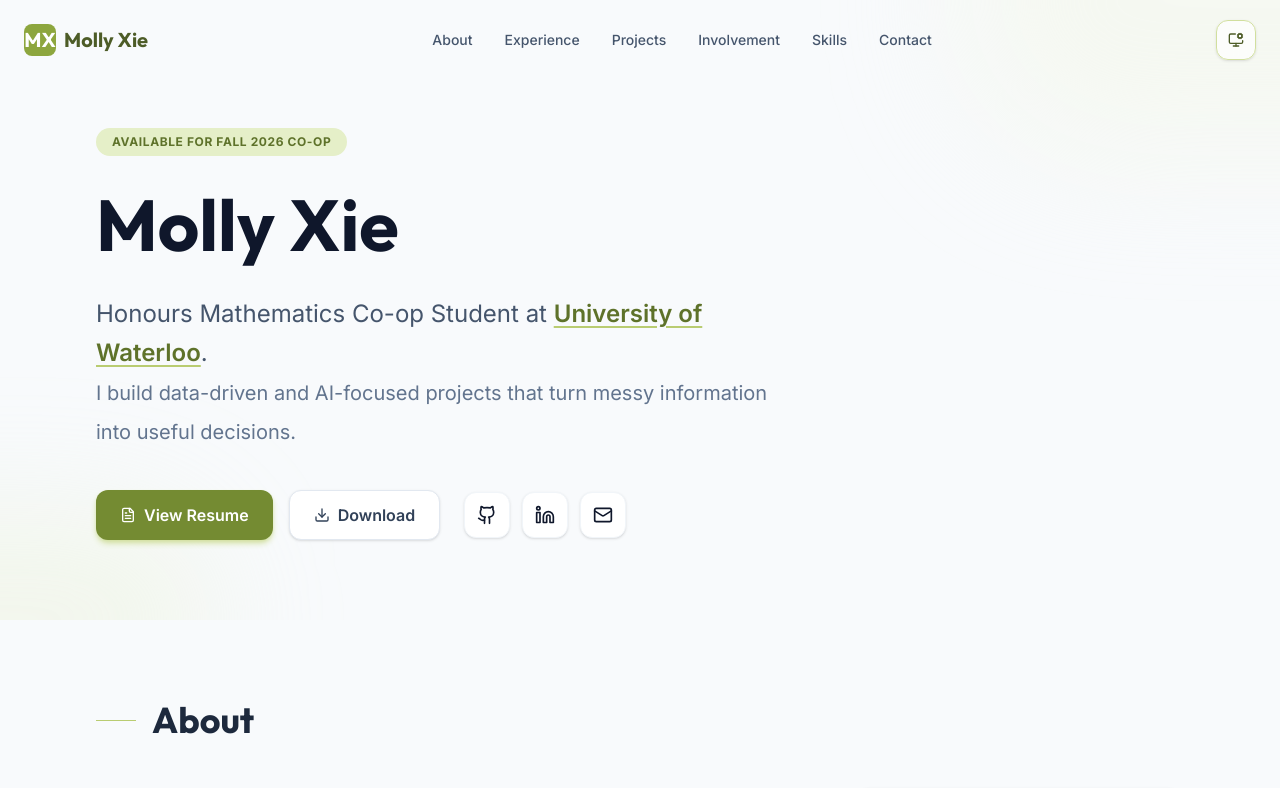
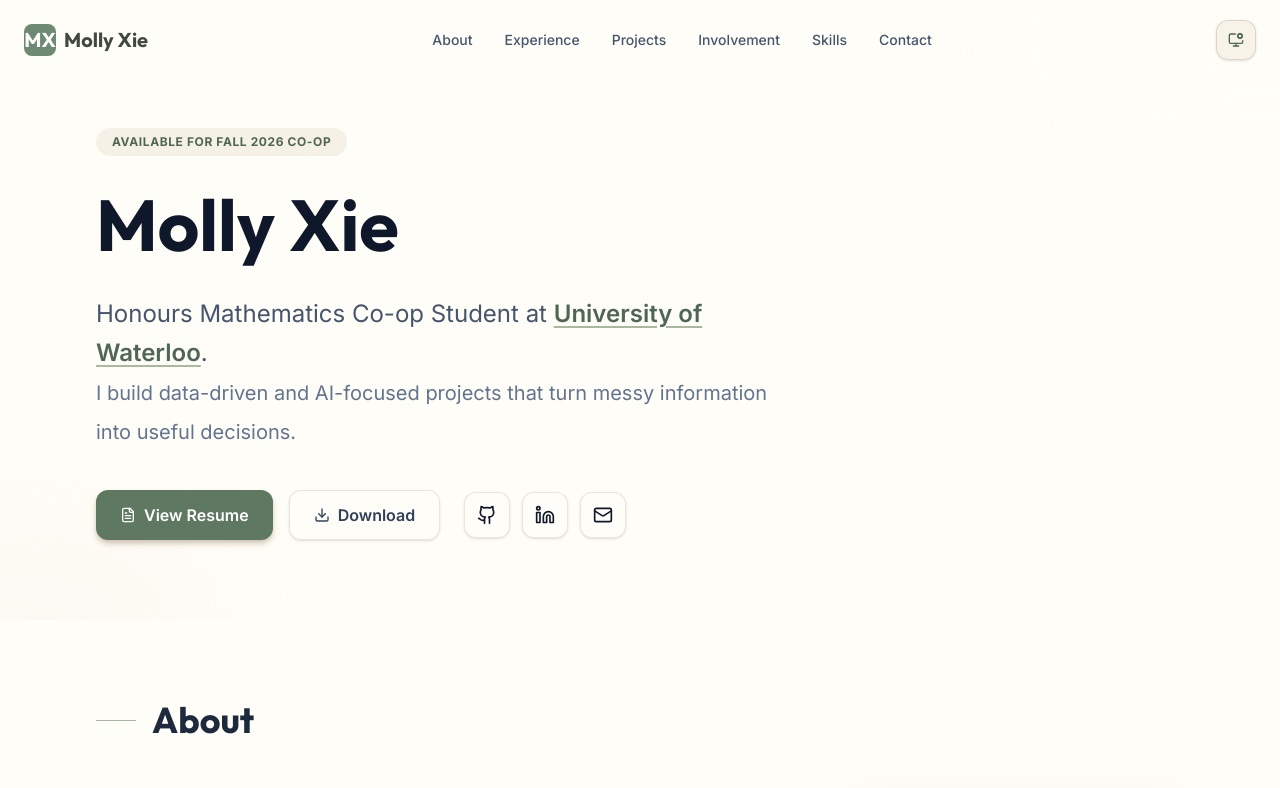
Before and after one commit to molly-xie-uw/website, a React (Vite) app: page / in a window 1280 px wide. Shown: the top 788 px of the page. Built offline with nearby package versions, Linux system fonts and the light colour scheme.

Commit message:
Refine palette with matcha colors

```diff
--- a/src/index.css
+++ b/src/index.css
@@ -5,16 +5,16 @@
   --font-sans: "Inter", ui-sans-serif, system-ui, sans-serif;
   --font-display: "Outfit", sans-serif;
 
-  --color-matcha-50: #f4f8e8;
-  --color-matcha-100: #e5efc8;
-  --color-matcha-200: #d1df9e;
-  --color-matcha-300: #b9cc71;
-  --color-matcha-400: #a1b94f;
-  --color-matcha-500: #8da63e;
-  --color-matcha-600: #748b32;
-  --color-matcha-700: #5e722a;
-  --color-matcha-800: #4d5c27;
-  --color-matcha-900: #283414;
+  --color-matcha-50: #fffdf8;
+  --color-matcha-100: #f6f1e7;
+  --color-matcha-200: #cfc3b0;
+  --color-matcha-300: #a9b8a0;
+  --color-matcha-400: #88a18a;
+  --color-matcha-500: #6f8a72;
+  --color-matcha-600: #5f7862;
+  --color-matcha-700: #506654;
+  --color-matcha-800: #40483f;
+  --color-matcha-900: #283027;
 }
 
 @layer base {
@@ -28,7 +28,8 @@
   }
 
   body {
-    @apply bg-slate-50 text-slate-900 antialiased selection:bg-matcha-200;
+    @apply text-slate-900 antialiased selection:bg-matcha-300 selection:text-matcha-900;
+    background: #fffdf8;
   }
 }
 
@@ -38,40 +39,66 @@
   }
 
   .glass-card {
-    @apply bg-white/70 backdrop-blur-md border border-white/20 shadow-sm rounded-2xl transition-all duration-300;
+    @apply backdrop-blur-md shadow-sm rounded-2xl transition-all duration-300;
+    background: rgba(246, 241, 231, 0.72);
+    border: 1px solid rgba(207, 195, 176, 0.42);
+    box-shadow: 0 16px 45px rgba(64, 72, 63, 0.08);
   }
 }
 
 @layer utilities {
+  .bg-slate-50,
+  .bg-slate-50\/50 {
+    background-color: rgba(255, 253, 248, 0.72) !important;
+  }
+
+  .bg-white,
+  .bg-white\/70,
+  .bg-white\/80 {
+    background-color: rgba(255, 253, 248, 0.82) !important;
+  }
+
+  .border-slate-50,
+  .border-slate-100,
+  .border-slate-200 {
+    border-color: rgba(207, 195, 176, 0.42) !important;
+  }
   .dark body {
-    @apply bg-[#0f130f] text-slate-100 selection:bg-matcha-700 selection:text-white;
+    @apply text-slate-100 selection:bg-matcha-600 selection:text-white;
+    background: #202720;
   }
 
   .dark .glass-card {
-    background: rgba(19, 25, 20, 0.78);
-    border-color: rgba(209, 223, 158, 0.18);
+    background: rgba(64, 72, 63, 0.72);
+    border-color: rgba(169, 184, 160, 0.20);
     box-shadow: 0 18px 55px rgba(0, 0, 0, 0.22);
   }
 
+  .theme-toggle {
+    background: rgba(246, 241, 231, 0.86) !important;
+    border-color: rgba(207, 195, 176, 0.62) !important;
+    color: #506654 !important;
+  }
+
   .dark .theme-toggle {
-    background: rgba(19, 25, 20, 0.78) !important;
-    border-color: rgba(209, 223, 158, 0.26) !important;
-    color: #e5efc8 !important;
+    background: rgba(64, 72, 63, 0.82) !important;
+    border-color: rgba(169, 184, 160, 0.26) !important;
+    color: #f6f1e7 !important;
   }
 
   .dark .bg-white,
   .dark .bg-white\/70,
   .dark .bg-white\/80 {
-    background-color: rgba(19, 25, 20, 0.86) !important;
+    background-color: rgba(64, 72, 63, 0.90) !important;
   }
 
   .dark .bg-slate-50,
   .dark .bg-slate-50\/50 {
-    background-color: rgba(12, 17, 13, 0.84) !important;
+    background-color: rgba(32, 39, 32, 0.84) !important;
   }
 
   .dark .bg-slate-100 {
-    background-color: rgba(229, 239, 200, 0.10) !important;
+    background-color: rgba(169, 184, 160, 0.14) !important;
   }
 
   .dark .bg-matcha-50,
@@ -79,43 +106,43 @@
   .dark .bg-matcha-50\/50,
   .dark .bg-matcha-100,
   .dark .bg-matcha-100\/30 {
-    background-color: rgba(116, 139, 50, 0.18) !important;
+    background-color: rgba(169, 184, 160, 0.16) !important;
   }
 
   .dark .from-matcha-50 {
-    --tw-gradient-from: rgba(116, 139, 50, 0.18) var(--tw-gradient-from-position);
-    --tw-gradient-to: rgba(116, 139, 50, 0) var(--tw-gradient-to-position);
+    --tw-gradient-from: rgba(169, 184, 160, 0.16) var(--tw-gradient-from-position);
+    --tw-gradient-to: rgba(169, 184, 160, 0) var(--tw-gradient-to-position);
     --tw-gradient-stops: var(--tw-gradient-from), var(--tw-gradient-to);
   }
 
   .dark .to-white {
-    --tw-gradient-to: rgba(19, 25, 20, 0.86) var(--tw-gradient-to-position);
+    --tw-gradient-to: rgba(64, 72, 63, 0.88) var(--tw-gradient-to-position);
   }
 
   .dark .text-slate-900,
   .dark .text-slate-800 {
-    color: #f6f8ef !important;
+    color: #fffdf8 !important;
   }
 
   .dark .text-slate-700,
   .dark .text-slate-600 {
-    color: #d8decd !important;
+    color: #f6f1e7 !important;
   }
 
   .dark .text-slate-500,
   .dark .text-slate-400 {
-    color: #aeb7a7 !important;
+    color: #c9d3c3 !important;
   }
 
   .dark .text-slate-300 {
-    color: #798472 !important;
+    color: #a9b8a0 !important;
   }
 
   .dark .text-matcha-900,
   .dark .text-matcha-800,
   .dark .text-matcha-700,
   .dark .text-matcha-600 {
-    color: #dcebaa !important;
+    color: #d7e2cf !important;
   }
 
   .dark .border-slate-50,
@@ -123,7 +150,7 @@
   .dark .border-slate-200,
   .dark .border-white,
   .dark .border-white\/20 {
-    border-color: rgba(209, 223, 158, 0.16) !important;
+    border-color: rgba(169, 184, 160, 0.18) !important;
   }
 
   .dark .shadow-sm,
```
